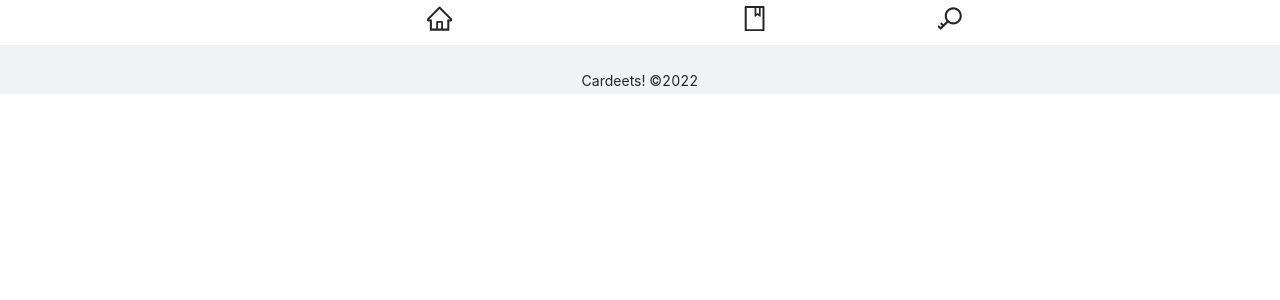
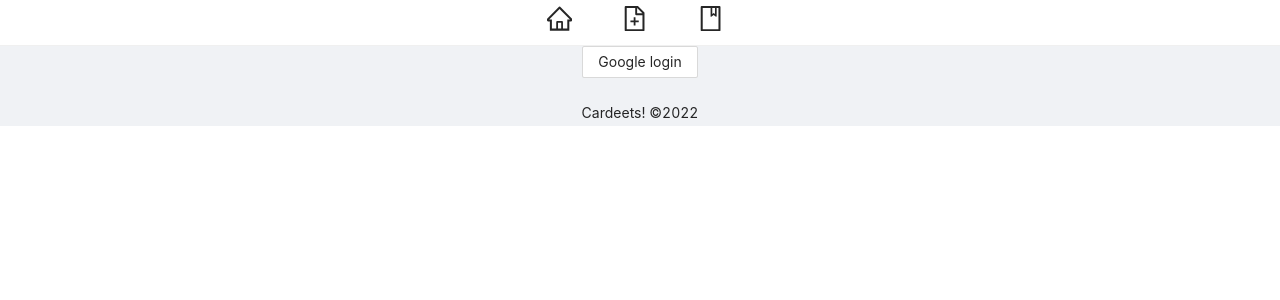
Before and after one commit to neilbennett876/diary-front-nb, a React (Create React App) app: page /login in a window 1280 px wide. Before the commit this address had no page. Shown: the top 300 px of the page. Built offline with nearby package versions, Linux system fonts and the light colour scheme.

Commit message:
retrieves uid, cleaned up styling, login, added userID to context

```diff
--- a/src/App.css
+++ b/src/App.css
@@ -13,6 +13,7 @@ body {
   background-size: cover;
   text-align: center;
   /* background-image: url(./components/assets/photo1.jpg); */
+  background-color: goldenrod;
 }
 
 .footer {
@@ -42,16 +43,15 @@ body {
 #cardContainer {
   border-style: solid;
   border-width: 1px;
-  border-color: black;
+  /* border-color: black; */
   display: flex;
   justify-content: center;
-  background-color: bisque;
 }
 
 #section-container {
   border-style: solid;
   border-width: 1px;
-  border-color: black;
+  /* border-color: black; */
 }
 #text-area {
   margin-bottom: 15px;
@@ -65,7 +65,7 @@ body {
 #create-card {
   border-style: solid;
   border-width: 1px;
-  border-color: black;
+  /* border-color: black; */
   display: flex;
   justify-content: center;
 }
@@ -83,7 +83,7 @@ body {
 #diary-child {
   border-style: solid;
   border-width: 1px;
-  border-color: black;
+  /* border-color: black; */
   display: flex;
   justify-content: center;
 }
@@ -92,7 +92,6 @@ body {
   display: flex;
   flex-direction: row;
   justify-content: center;
-  gap: 120px;
 }
 
 .background {
--- a/src/App.js
+++ b/src/App.js
@@ -16,9 +16,9 @@ import HeaderNavBar from "./components/Header";
 import LandingPage from "./components/LandingPage";
 
 function App() {
-  // const { user } = useContext(FormInputContext);
+  const { user } = useContext(FormInputContext);
 
-  const [user, setUser] = useState();
+  // const [user, setUser] = useState();
 
   return (
     <FormInputContextProvider>
@@ -27,6 +27,7 @@ function App() {
         <HeaderNavBar />
         <Content>
           <Routes>
+            <Route path="/login" element={<Login />}></Route>
             <Route path="/" element={<HomeDash />} />
             <Route
               path="/create"
@@ -34,7 +35,7 @@ function App() {
               element={<CreateProfile />}
             />
             <Route path="/diary" element={<Diary />} />
-            <Route path="/landing" element={<LandingPage />} />
+            {/* <Route path="/landing" element={<LandingPage />} /> */}
           </Routes>
         </Content>
         <Footer className="footer">Cardeets! ©2022</Footer>
--- a/src/components/CreateProfile.jsx
+++ b/src/components/CreateProfile.jsx
@@ -1,5 +1,5 @@
-import { Card, Button, Checkbox, Form, Input } from "antd";
-import { Content, Footer, Header } from "antd/lib/layout/layout";
+import { Card, Button, Form, Input } from "antd";
+import { Content } from "antd/lib/layout/layout";
 import React, { useState } from "react";
 import { useNavigate } from "react-router-dom";
 import { useContext } from "react";
@@ -11,10 +11,8 @@ function CreateProfile() {
   const [make, setMake] = useState("");
   const [model, setModel] = useState("");
   const [mileage, setMileage] = useState(0);
-  // const [userID, setUserID] = useState("")
 
-  const { user } = useContext(FormInputContext);
-  console.log(user);
+  const { userID } = useContext(FormInputContext);
 
   let navigate = useNavigate();
 
@@ -25,8 +23,9 @@ function CreateProfile() {
       make,
       model,
       mileage,
-      // userID
+      userID,
     };
+    console.log(newUser);
     fetch("https://cardeets-backend-nb.web.app/diary", {
       method: "POST",
       headers: {
@@ -63,7 +62,6 @@ function CreateProfile() {
                   remember: true,
                 }}
               >
-                {/* <h3>Car Alias</h3> */}
                 <Form.Item
                   label="Alias"
                   name="alias"
@@ -144,37 +142,6 @@ function CreateProfile() {
                     onChange={(e) => setMileage(e.target.value)}
                   />
                 </Form.Item>
-                {/* <br />
-          <h3>Year</h3>
-          <input
-            placeholder="year"
-            value={year}
-            onChange={(e) => setYear(e.target.value)}
-          />
-          <br />
-          <h3>Make</h3>
-          <input
-            placeholder="make"
-            value={make}
-            onChange={(e) => setMake(e.target.value)}
-          />
-          <br />
-          <h3>Model</h3>
-          <input
-            placeholder="model"
-            value={model}
-            onChange={(e) => setModel(e.target.value)}
-          />
-          <br />
-          <h3>Mileage</h3>
-          <input
-            type="number"
-            placeholder="mileage"
-            value={mileage}
-            onChange={(e) => setMileage(e.target.value)}
-          />
-          <br />
-          <br /> */}
                 <Form.Item
                   wrapperCol={{
                     offset: 8,
@@ -185,6 +152,7 @@ function CreateProfile() {
                     type="primary"
                     htmlType="submit"
                     onClick={handleSubmit}
+                    on
                   >
                     Submit
                   </Button>
--- a/src/components/Diary.jsx
+++ b/src/components/Diary.jsx
@@ -1,5 +1,5 @@
 import React, { useState, useEffect } from "react";
-import { Divider, List, Typography } from "antd";
+import { Divider, List } from "antd";
 
 function Diary() {
   const [records, setRecords] = useState();
@@ -27,32 +27,13 @@ function Diary() {
   return (
     <>
       <div>
-        <Divider orientation="left">Previous MPG's</Divider>
+        <Divider orientation="center">Previous MPG's</Divider>
         <List
           size="large"
-          header={<div>Header</div>}
-          footer={<div>Footer</div>}
           bordered
           dataSource={mpgData}
           renderItem={(item) => <List.Item>{item}</List.Item>}
         />
-        {/* <section id="diary">
-          <ul id="diary-child">
-            {records?.map((record) => {
-              return (
-                <li key={record._id}>
-                  {record.mpg.map((mpg) => {
-                    return (
-                      <ul>
-                        <li>{mpg}</li>
-                      </ul>
-                    );
-                  })}
-                </li>
-              );
-            })}
-          </ul>
-        </section> */}
       </div>
     </>
   );
--- a/src/components/FormInput.jsx
+++ b/src/components/FormInput.jsx
@@ -1,6 +1,6 @@
 import { useContext } from "react";
 import { FormInputContext } from "./context/Context";
-import { Button } from "antd";
+import { Button, Card, Form } from "antd";
 
 function FormInput({ records }) {
   const {
@@ -41,13 +41,15 @@ function FormInput({ records }) {
   };
 
   return (
-    <div>
+    <Card>
       {!mpg ? (
         <p>Enter your mileage! </p>
       ) : (
         <h2>You got {mpg} mpg from your last tank of gas!</h2>
       )}
       <br />
+      <Card>
+        <Form>
           <input
             placeholder="Current Mileage"
             in
@@ -73,7 +75,9 @@ function FormInput({ records }) {
           </Button>
           <br />
           <Button onClick={handleSubmit}>Send</Button>
-    </div>
+        </Form>
+      </Card>
+    </Card>
   );
 }
 
--- a/src/components/Header.jsx
+++ b/src/components/Header.jsx
@@ -1,6 +1,6 @@
 import React from "react";
 import { Menu } from "antd";
-import { HomeOutlined, KeyOutlined, BookOutlined } from "@ant-design/icons";
+import { HomeOutlined, BookOutlined, FileAddOutlined } from "@ant-design/icons";
 import { useNavigate } from "react-router-dom";
 
 function HeaderNavBar() {
@@ -16,18 +16,18 @@ function HeaderNavBar() {
           icon={<HomeOutlined style={{ fontSize: "1.8em" }} />}
         ></Menu.Item>
         <Menu.Item
+          key="home"
+          onClick={() => {
+            navigate("/login");
+          }}
+          icon={<FileAddOutlined style={{ fontSize: "1.8em" }} />}
+        ></Menu.Item>
+        <Menu.Item
           key="diary"
           onClick={() => {
             navigate("/diary");
           }}
           icon={<BookOutlined style={{ fontSize: "1.8em" }} />}
-        ></Menu.Item>
-        <Menu.Item
-          key="login/logout"
-          onClick={() => {
-            navigate("/");
-          }}
-          icon={<KeyOutlined style={{ fontSize: "1.8em" }} />}
         ></Menu.Item>
       </Menu>
     </>
--- a/src/components/HomeDash.jsx
+++ b/src/components/HomeDash.jsx
@@ -22,7 +22,7 @@ function HomeDash() {
   return (
     <div id="cardContainer">
       <section id="section-container">
-        <Card id="cardContainer" className="card">
+        <div id="cardContainer" className="card">
           <section id="cardContainer">
             <h2>
               Your car's name:
@@ -37,7 +37,7 @@ function HomeDash() {
               })}
             </h2>
           </section>
-        </Card>
+        </div>
         <Card id="cardContainer" className="card">
           <FormInput records={records} setRecords={setRecords} />
         </Card>
--- a/src/components/Login.jsx
+++ b/src/components/Login.jsx
@@ -1,4 +1,4 @@
-import { Form, Button } from "antd";
+import { Button } from "antd";
 import { initializeApp } from "firebase/app";
 import { GoogleAuthProvider, getAuth, signInWithPopup } from "firebase/auth";
 import { useContext } from "react";
@@ -21,7 +21,7 @@ function connectAuth() {
 
 function Login() {
   const navigate = useNavigate();
-  const { setUser } = useContext(FormInputContext);
+  const { setUser, setUserID } = useContext(FormInputContext);
 
   function handleGoogleLogin() {
     const auth = connectAuth();
@@ -29,16 +29,13 @@ function Login() {
     signInWithPopup(auth, provider)
       .then((res) => {
         setUser(res.user);
-        navigate("/");
+        setUserID(res.user.uid);
+        navigate("/create");
       })
       .catch(console.error);
   }
 
-  return (
-    // <Form>
-    <Button onClick={handleGoogleLogin}>Google login</Button>
-    // </Form>
-  );
+  return <Button onClick={handleGoogleLogin}>Google login</Button>;
 }
 
 export default Login;
--- a/src/components/context/Context.js
+++ b/src/components/context/Context.js
@@ -9,6 +9,7 @@ export const FormInputContextProvider = ({ children }) => {
   const [mpg, setMPG] = useState();
   const [notes, setNotes] = useState("");
   const [user, setUser] = useState();
+  const [userID, setUserID] = useState();
 
   const value = {
     mileage,
@@ -21,6 +22,8 @@ export const FormInputContextProvider = ({ children }) => {
     setNotes,
     user,
     setUser,
+    userID,
+    setUserID,
   };
   return <Provider value={value}>{children}</Provider>;
 };
```
Lines whose indentation alone changed are shown as unchanged.
